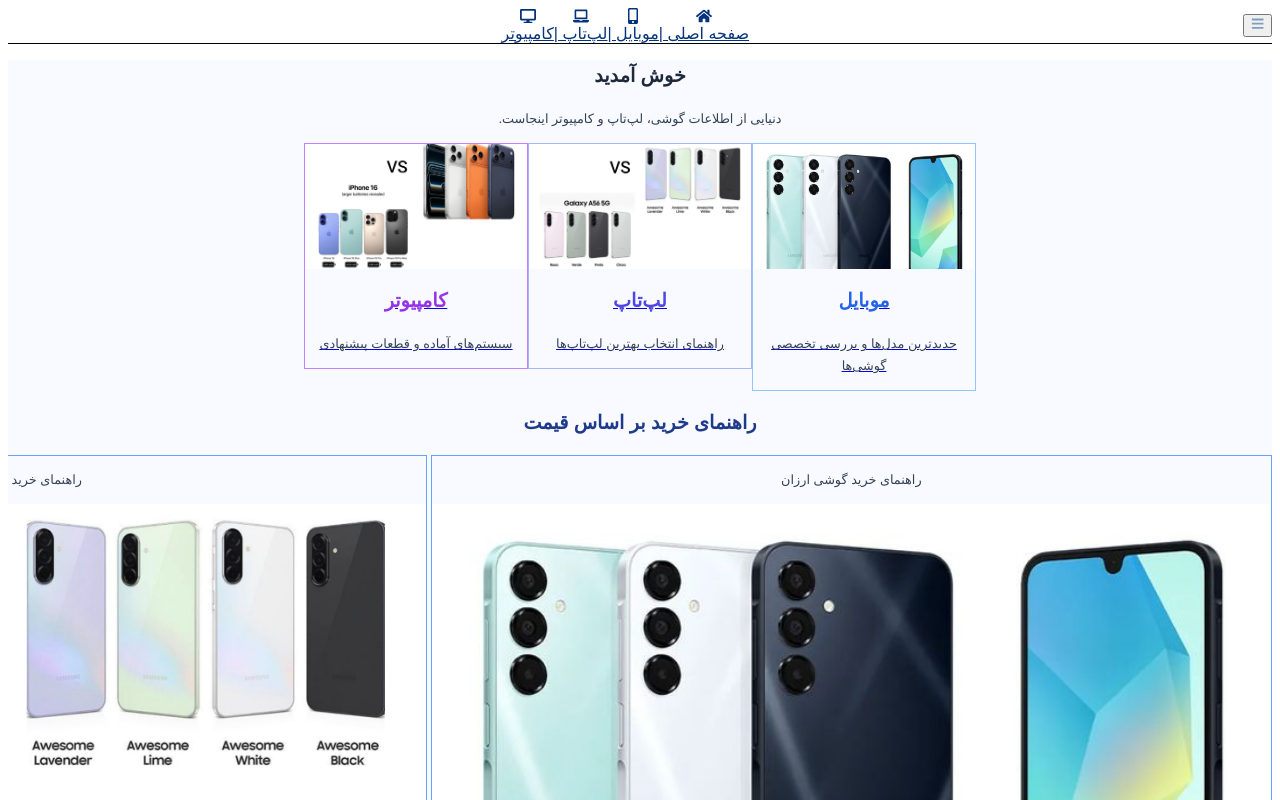
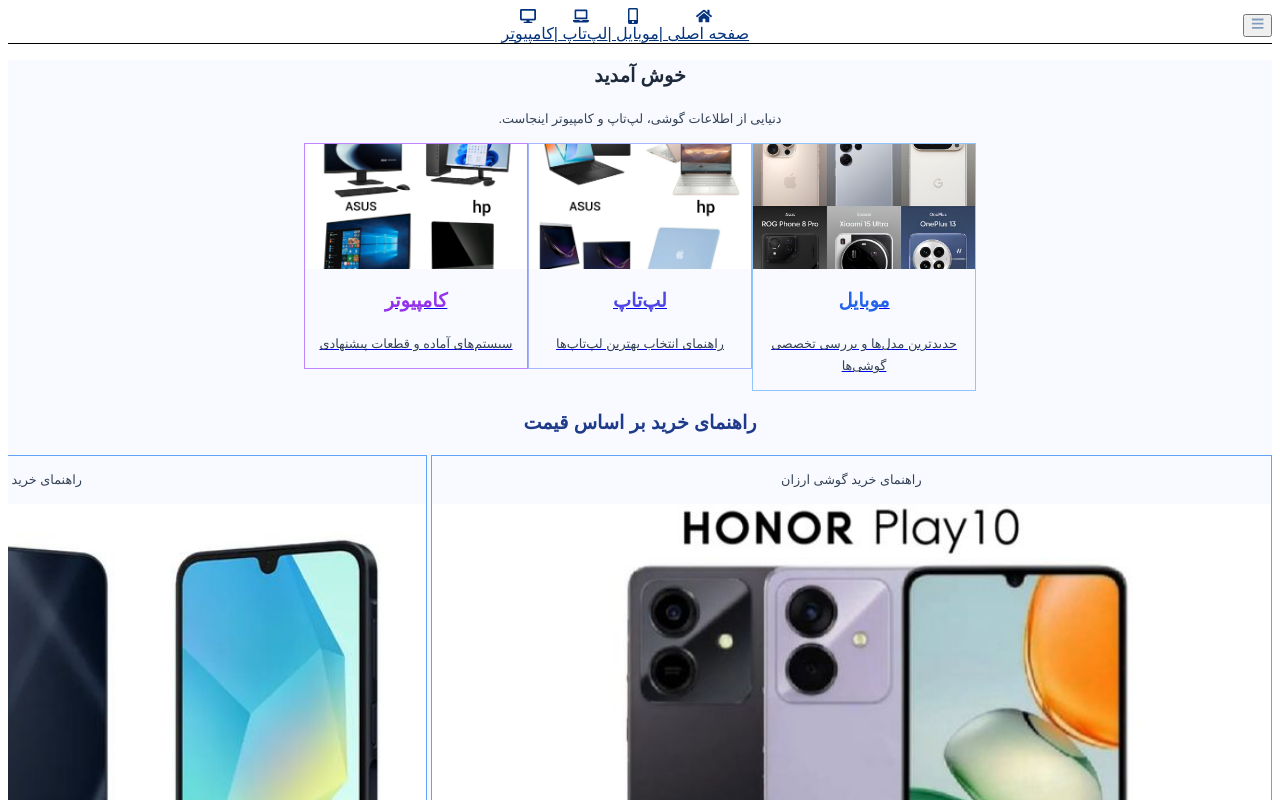
Before and after one commit to sahelazizmohammadi83/sahelazizmohammadi, a Next.js app: page / in a window 1280 px wide. Shown: the top 800 px of the page. Built offline with nearby package versions, Linux system fonts and the light colour scheme; a small style sheet from the web is missing.

Commit message:
دلخواهt

```diff
--- a/app/page.tsx
+++ b/app/page.tsx
@@ -25,7 +25,7 @@
         <Link href="/mobile" className="w-[14rem] sm:w-[16rem] md:w-[18rem] lg:w-[20rem] xl:w-[24rem]">
           <div className="bg-white border border-[#93c5fd] rounded-2xl shadow-lg overflow-hidden hover:shadow-2xl hover:scale-105 transition-transform duration-300 text-center">
             <div className="relative w-full pt-[56.25%]">
-              <Image src="/images/a1620.jpg" alt="موبایل" fill className="absolute top-0 left-0 w-full h-full object-cover" />
+              <Image src="/images/phons.jpg" alt="موبایل" fill className="absolute top-0 left-0 w-full h-full object-cover" />
             </div>
             <h2 className="text-lg sm:text-xl md:text-2xl font-bold text-[#2563eb] mt-2">موبایل</h2>
             <p className="text-sm sm:text-base md:text-lg text-[#334155] mb-4">جدیدترین مدل‌ها و بررسی تخصصی گوشی‌ها</p>
@@ -35,7 +35,7 @@
         <Link href="/laptop" className="w-[14rem] sm:w-[16rem] md:w-[18rem] lg:w-[20rem] xl:w-[24rem]">
           <div className="bg-white border border-[#a5b4fc] rounded-2xl shadow-lg overflow-hidden hover:shadow-2xl hover:scale-105 transition-transform duration-300 text-center">
             <div className="relative w-full pt-[56.25%]">
-              <Image src="/images/a5636.jpg" alt="لپ‌تاپ" fill className="absolute top-0 left-0 w-full h-full object-cover" />
+              <Image src="/images/laptops.jpg" alt="لپ‌تاپ" fill className="absolute top-0 left-0 w-full h-full object-cover" />
             </div>
             <h2 className="text-lg sm:text-xl md:text-2xl font-bold text-[#4f46e5] mt-2">لپ‌تاپ</h2>
             <p className="text-sm sm:text-base md:text-lg text-[#334155] mb-4">راهنمای انتخاب بهترین لپ‌تاپ‌ها</p>
@@ -45,7 +45,7 @@
         <Link href="/computer" className="w-[14rem] sm:w-[16rem] md:w-[18rem] lg:w-[20rem] xl:w-[24rem]">
           <div className="bg-white border border-[#c084fc] rounded-2xl shadow-lg overflow-hidden hover:shadow-2xl hover:scale-105 transition-transform duration-300 text-center">
             <div className="relative w-full pt-[56.25%]">
-              <Image src="/images/iphonvs.jpg" alt="کامپیوتر" fill className="absolute top-0 left-0 w-full h-full object-cover" />
+              <Image src="/images/computers.jpg" alt="کامپیوتر" fill className="absolute top-0 left-0 w-full h-full object-cover" />
             </div>
             <h2 className="text-lg sm:text-xl md:text-2xl font-bold text-[#9333ea] mt-2">کامپیوتر</h2>
             <p className="text-sm sm:text-base md:text-lg text-[#334155] mb-4">سیستم‌های آماده و قطعات پیشنهادی</p>
@@ -59,9 +59,9 @@
         <Swiper spaceBetween={4} slidesPerView={1.5} sm-slidesPerView={2.5} md-slidesPerView={3.5} className="mb-4">
           <SwiperSlide className="w-[14rem] sm:w-[16rem] md:w-[18rem] lg:w-[20rem] xl:w-[24rem]">
             <div className="bg-white border border-[#60a5fa] rounded-2xl overflow-hidden shadow-lg text-center">
-              <p className="text-sm sm:text-base md:text-lg text-[#334155] mb-2">راهنمای خرید گوشی ارزان</p>
+              <p className="text-sm sm:text-base md:text-lg font-bold text-[#334155] mb-2">راهنمای خرید گوشی ارزان</p>
               <div className="relative w-full pt-[56.25%]">
-                <Image src="/images/a1620.jpg" alt="راهنمای خرید" fill className="absolute top-0 left-0 w-full h-full object-cover" />
+                <Image src="/images/honor10.jpg" alt="راهنمای خرید" fill className="absolute top-0 left-0 w-full h-full object-cover" />
               </div>
             </div>
           </SwiperSlide>
@@ -69,7 +69,7 @@
             <div className="bg-white border border-[#60a5fa] rounded-2xl overflow-hidden shadow-lg text-center">
               <p className="text-sm sm:text-base md:text-lg text-[#334155] mb-2">راهنمای خرید گوشی متوسط</p>
               <div className="relative w-full pt-[56.25%]">
-                <Image src="/images/a5636.jpg" alt="راهنمای خرید" fill className="absolute top-0 left-0 w-full h-full object-cover" />
+                <Image src="/images/a1620.jpg" alt="راهنمای خرید" fill className="absolute top-0 left-0 w-full h-full object-cover" />
               </div>
             </div>
           </SwiperSlide>
```
